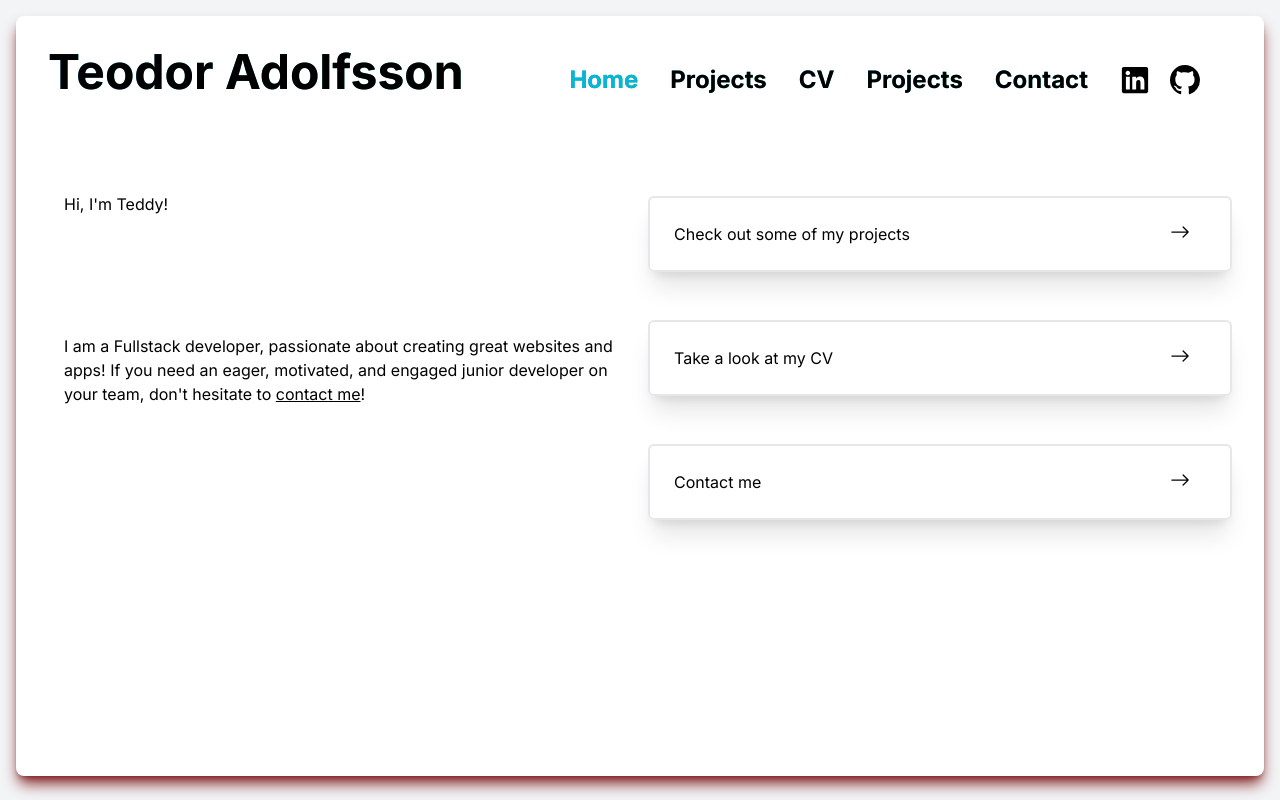
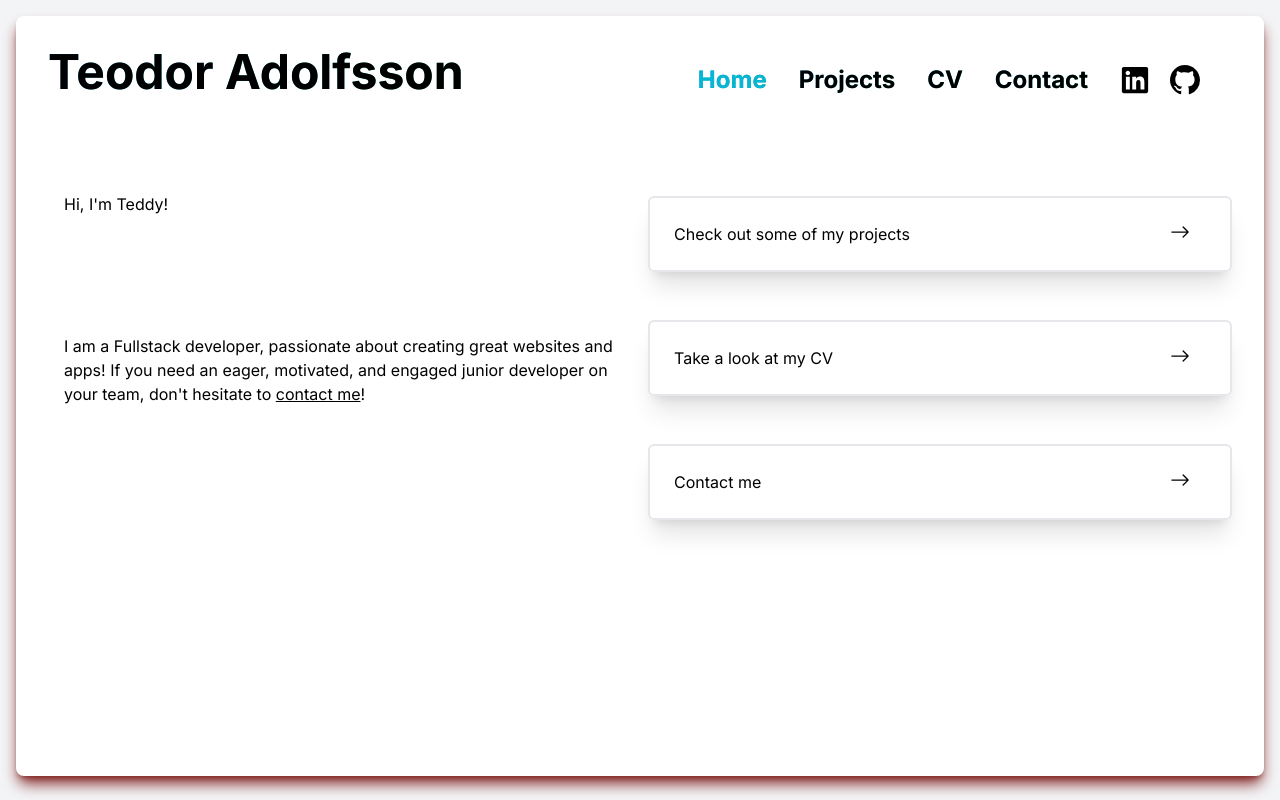
Before and after one commit to Teddy-94/personal-website, a Next.js app: page / in a window 1280 px wide. Built offline with nearby package versions, Linux system fonts and the light colour scheme.

Commit message:
cleanup menu

```diff
--- a/src/components/menu.tsx
+++ b/src/components/menu.tsx
@@ -1,22 +1,14 @@
 "use client"
 import { usePathname } from "next/navigation"
 import Link from "next/link"
-import { IconType } from "react-icons"
 import { FaLinkedin } from "react-icons/fa"
 import { VscGithubInverted } from "react-icons/vsc"
 import { textGradientOnHover } from "./styleUtils"
-
-interface menuItem {
-  item: string,
-  link: string,
-  icon?: IconType
-}
 
 const menuItems = [
   { name: "Home", link: "/" },
   { name: "Projects", link: "/projects" },
   { name: "CV", link: "/cv" },
-  { name: "Projects", link: "/projects" },
   { name: "Contact", link: "/contact" },
 
 ]
```
